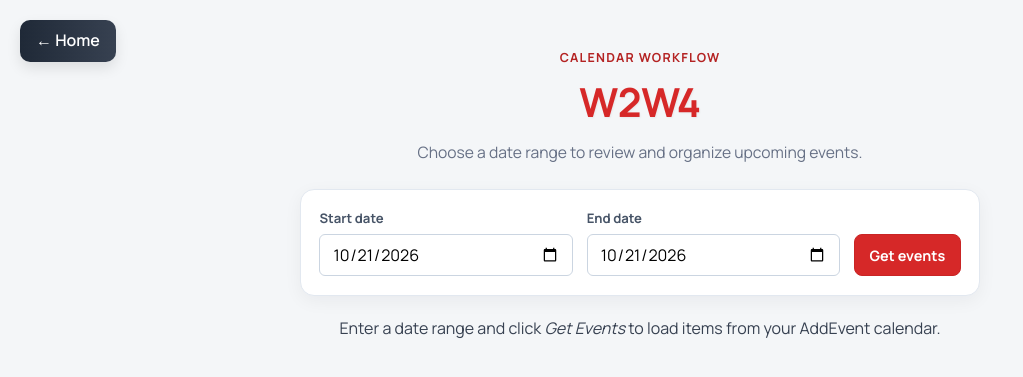
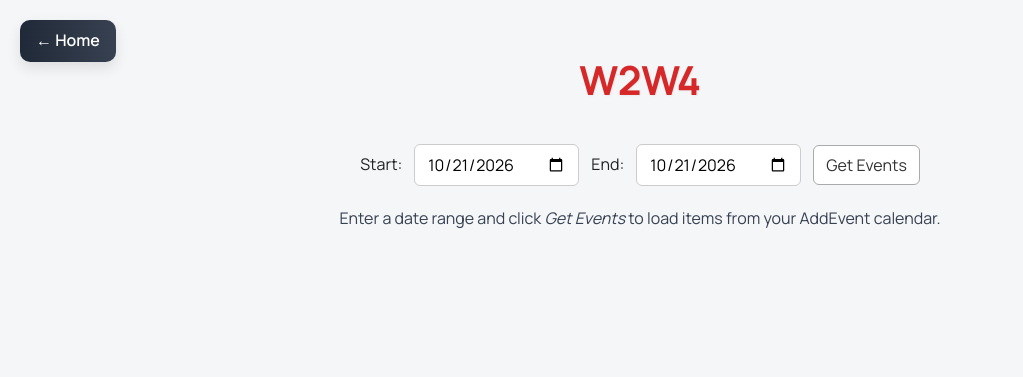
Before and after one commit to alay05/PolicyCrush2.0, a Flask app: page /add-event-pull in a window 1280 px wide. Shown: the top 377 px of the page, without its empty margins (0-1023 px from the left). Run offline with Flask 3, Linux system fonts and the light colour scheme.

Commit message:
Align W2W4 layout with app styling

```diff
--- a/static/style.css
+++ b/static/style.css
@@ -754,136 +754,14 @@ input.article-check[type="checkbox"] {
   opacity: 0.55;
 }
 
-/* ===== W2W4 calendar workflow ===== */
-.w2w-page {
-  max-width: 1040px;
-  color: #172033;
-}
-
-.w2w-header {
-  margin: 0 auto 1.5rem;
-  text-align: center;
-}
-
-.w2w-header h1 {
-  margin: 0.15rem 0 0.35rem;
-}
-
-.w2w-eyebrow {
-  color: #b42323;
-  font-size: 0.78rem;
-  font-weight: 700;
-  letter-spacing: 0.1em;
-  text-transform: uppercase;
-}
-
-.w2w-subtitle,
-.w2w-built-at {
-  color: #667085;
-  text-align: center;
-}
-
-.w2w-subtitle {
-  font-size: 0.98rem;
-}
-
-.w2w-built-at {
-  font-size: 0.82rem;
-  margin: -0.75rem 0 1.25rem;
-}
-
-.w2w-range-form {
-  display: grid;
-  grid-template-columns: minmax(170px, 1fr) minmax(170px, 1fr) auto;
-  align-items: end;
-  gap: 0.85rem;
-  max-width: 680px;
-  margin: 0 auto 1.25rem;
-  padding: 1.15rem;
-  border: 1px solid #e2e8f0;
-  border-radius: 14px;
-  background: #fff;
-  box-shadow: 0 5px 18px rgba(15, 23, 42, 0.05);
-}
-
-.w2w-field {
-  display: flex;
-  flex-direction: column;
-  gap: 0.3rem;
-}
-
-.w2w-field label {
-  color: #475467;
-  font-size: 0.82rem;
-  font-weight: 700;
-}
-
-.w2w-field input[type="date"] {
-  width: 100%;
-  min-height: 42px;
-  border-color: #cbd5e1;
-  background: #fff;
-}
-
-.w2w-button {
-  display: inline-flex;
-  min-height: 42px;
-  align-items: center;
-  justify-content: center;
-  padding: 0.55rem 0.9rem;
-  border: 1px solid transparent;
-  border-radius: 8px;
-  font-size: 0.9rem;
-  font-weight: 700;
-  line-height: 1.2;
-  text-decoration: none;
-  transition: background-color 0.15s ease, border-color 0.15s ease, box-shadow 0.15s ease;
-}
-
-.w2w-button:hover,
-button.w2w-button:hover:enabled {
-  transform: none;
-  text-decoration: none;
-}
-
-.w2w-button-primary {
-  border-color: #c92525;
-  background: #d62828;
-  color: #fff;
-}
-
-.w2w-button-primary:hover,
-button.w2w-button-primary:hover:enabled {
-  border-color: #ab1e1e;
-  background: #b42323;
-  color: #fff;
-}
-
-.w2w-button-secondary {
-  border-color: #cbd5e1;
-  background: #fff;
-  color: #344054;
-}
-
-.w2w-button-secondary:hover {
-  border-color: #94a3b8;
-  background: #f8fafc;
-  color: #172033;
-}
-
-.w2w-button-small {
-  min-height: 34px;
-  padding: 0.42rem 0.7rem;
-  font-size: 0.8rem;
-}
-
+/* W2W4 uses the app's existing cards and controls with a tighter event layout. */
 .w2w-toolbar {
   display: flex;
   align-items: center;
   justify-content: center;
   flex-wrap: wrap;
-  gap: 0.65rem;
-  margin: 0 0 1.25rem;
+  gap: 0.5rem;
+  margin-bottom: 1rem;
 }
 
 .w2w-inline-form {
--- a/templates/add_event_pull.html
+++ b/templates/add_event_pull.html
@@ -7,25 +7,19 @@
   <title>W2W4</title>
   <link rel="stylesheet" href="{{ asset_url('style.css') }}">
 </head>
-<body class="w2w-page">
+<body>
   <a href="/" class="home-button">← Home</a>
-  <header class="w2w-header">
-    <p class="w2w-eyebrow">Calendar workflow</p>
-    <h1>W2W4</h1>
-    <p class="w2w-subtitle">Choose a date range to review and organize upcoming events.</p>
-  </header>
+  <h1>W2W4</h1>
 
   <form method="POST" action="{{ url_for('add_event_pull.add_event_pull_home') }}"
-        id="add-event-pull-form" class="w2w-range-form">
-    <div class="w2w-field">
-      <label for="start_date">Start date</label>
-      <input type="date" id="start_date" name="start_date" value="{{ start_date }}" required>
-    </div>
-    <div class="w2w-field">
-      <label for="end_date">End date</label>
-      <input type="date" id="end_date" name="end_date" value="{{ end_date }}" required>
-    </div>
-    <button type="submit" class="w2w-button w2w-button-primary">Get events</button>
+        id="add-event-pull-form"
+        style="display:flex; flex-wrap:wrap; gap:.75rem; align-items:center; justify-content:center; margin:1rem 0 1.25rem;">
+    <label for="start_date">Start:</label>
+    <input type="date" id="start_date" name="start_date" value="{{ start_date }}" required>
+    <label for="end_date">End:</label>
+    <input type="date" id="end_date" name="end_date" value="{{ end_date }}" required>
+
+    <button type="submit">Get Events</button>
   </form>
 
   {% if error %}
@@ -36,33 +30,34 @@
     <div class="w2w-toolbar">
       <form method="POST" action="{{ url_for('add_event_pull.add_event_pull_build_categories') }}"
             class="w2w-inline-form">
-        <!-- keep the range so the build route can re-pull if session is empty -->
         <input type="hidden" name="start" value="{{ start_date }}">
-        <input type="hidden" name="end"   value="{{ end_date }}">
-        <button type="submit" class="w2w-button w2w-button-primary">
+        <input type="hidden" name="end" value="{{ end_date }}">
+        <button type="submit" class="btn-primary">
           {% if categorize_ready %}Rebuild Categories{% else %}Build Categories →{% endif %}
         </button>
       </form>
 
       {% if categorize_ready %}
-        <a href="{{ url_for('add_event_pull.add_event_categories_review') }}" class="w2w-button w2w-button-secondary">View categories</a>
+        <a href="{{ url_for('add_event_pull.add_event_categories_review') }}" style="text-decoration:none;">
+          <button type="button">View Categories</button>
+        </a>
       {% endif %}
     </div>
 
     {% for day, items in grouped.items() %}
-      <section class="w2w-day" data-day="{{ day }}">
-        <div class="w2w-day-heading">
-          <h2>{{ friendly_date(day) }}</h2>
-          <span>{{ items|length }} event{% if items|length != 1 %}s{% endif %}</span>
-        </div>
+      <div class="source" data-day="{{ day }}">
+        <h2 class="w2w-section-heading">
+          <span>{{ friendly_date(day) }}</span>
+          <small>{{ items|length }} event{% if items|length != 1 %}s{% endif %}</small>
+        </h2>
 
-        <div class="w2w-event-list">
+        <div class="article-list">
           {% for ev in items %}
-            <article class="w2w-event" data-id="{{ ev.id }}">
-              <div class="w2w-event-content">
+            <article class="article w2w-event" data-id="{{ ev.id }}">
+              <div class="w2w-event-main">
                 <div class="w2w-event-title">
                   {% if ev.original_link %}
-                    <a href="{{ ev.original_link }}" target="_blank" rel="noopener noreferrer">{{ ev.title }}</a>
+                    <a href="{{ ev.original_link }}" target="_blank" rel="noopener noreferrer" class="article-title">{{ ev.title }}</a>
                   {% else %}
                     {{ ev.title }}
                   {% endif %}
@@ -72,25 +67,27 @@
                     {{ ev.time_text }}{% if ev.end_time_text %} – {{ ev.end_time_text }}{% endif %}
                   </div>
                 {% endif %}
-                {% if ev.location %}<div class="w2w-event-location">{{ ev.location }}</div>{% endif %}
+                {% if ev.location %}
+                  <div class="w2w-event-location">{{ ev.location }}</div>
+                {% endif %}
               </div>
 
               <div class="w2w-event-actions">
                 {% if ev.original_link %}
-                  <a href="{{ ev.original_link }}" target="_blank" rel="noopener noreferrer" class="w2w-text-link">Event details</a>
+                  <a href="{{ ev.original_link }}" target="_blank" rel="noopener noreferrer" class="w2w-action-link">Event details</a>
                 {% endif %}
                 <a href="{{ url_for('add_event_pull.add_event_pull_event_ics', event_id=ev.id) }}"
-                   class="w2w-text-link" title="Download calendar file (.ics)">Add to calendar</a>
+                   class="w2w-action-link" title="Download calendar file (.ics)">Add to calendar</a>
                 {% if ev.addevent_url %}
-                  <a href="{{ ev.addevent_url }}" target="_blank" rel="noopener noreferrer" class="w2w-button w2w-button-secondary w2w-button-small">View in AddEvent</a>
+                  <a href="{{ ev.addevent_url }}" target="_blank" rel="noopener noreferrer" class="w2w-compact-button">View</a>
                 {% else %}
-                  <a href="{{ addevent_calendar_href }}" target="_blank" rel="noopener noreferrer" class="w2w-button w2w-button-secondary w2w-button-small">View calendar</a>
+                  <a href="{{ addevent_calendar_href }}" target="_blank" rel="noopener noreferrer" class="w2w-compact-button">Calendar</a>
                 {% endif %}
               </div>
             </article>
           {% endfor %}
         </div>
-      </section>
+      </div>
     {% endfor %}
   {% elif pulled is not none and pulled|length == 0 and request.method == "POST" %}
     <p style="text-align:center; color:#6b7280; margin-top:1rem;">
```
Also changed, not shown: other parts of static/style.css (+48 -85 lines), templates/add_event_categories.html (+25 -26 lines), public/assets/style.css.
